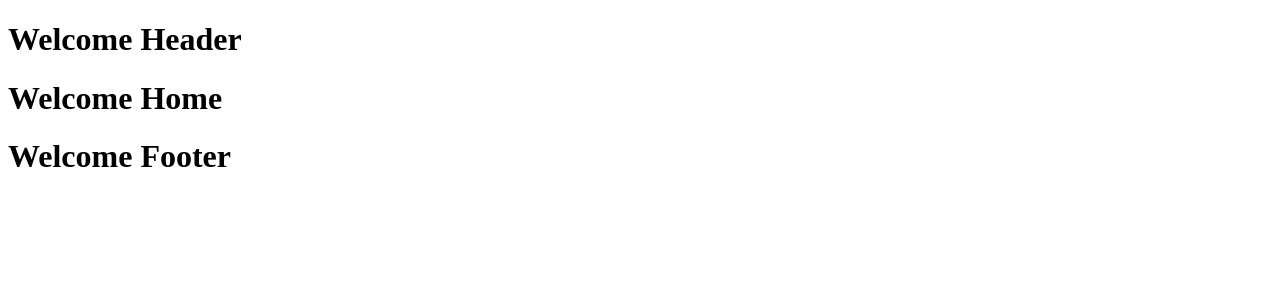
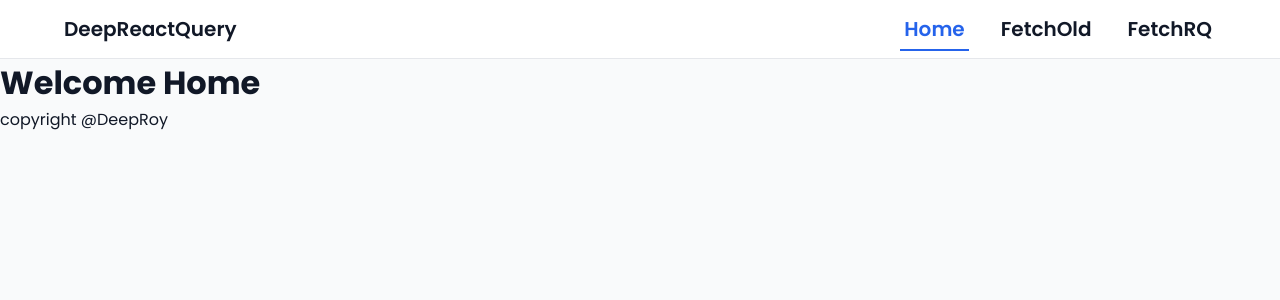
Before and after one commit to Deeproy007311/React-Query, a React app: page / in a window 1280 px wide. Shown: the top 300 px of the page. Built offline with nearby package versions, Linux system fonts and the light colour scheme; the HTML template or start-up script is replaced by a standard one.

Commit message:
Modified UI and updated components

```diff
--- a/src/App.css
+++ b/src/App.css
@@ -0,0 +1,77 @@
+@import url("https://fonts.googleapis.com/css2?family=Poppins:wght@300;400;500;600;700&display=swap");
+
+/* Reset */
+* {
+  margin: 0;
+  padding: 0;
+  box-sizing: border-box;
+}
+
+body {
+  font-family: "Poppins", sans-serif;
+  background-color: #f9fafb;
+  color: #111827;
+}
+
+/* Header */
+header {
+  background-color: #ffffff;
+  border-bottom: 1px solid #e5e7eb;
+  position: sticky;
+  top: 0;
+  z-index: 100;
+}
+
+/* Container */
+header div {
+  max-width: 1200px;
+  margin: auto;
+  padding: 14px 24px;
+  display: flex;
+  align-items: center;
+  justify-content: space-between;
+}
+
+/* Logo */
+header a:first-child {
+  font-size: 20px;
+  font-weight: 600;
+  color: #111827;
+  text-decoration: none;
+}
+
+/* Nav List */
+header ul {
+  list-style: none;
+  display: flex;
+  gap: 28px;
+}
+
+/* Links */
+header ul li a {
+  text-decoration: none;
+  font-size: 15px;
+  font-weight: 500;
+  color: #4b5563;
+  padding: 6px 4px;
+  transition: color 0.2s ease;
+}
+
+/* Hover */
+header ul li a:hover {
+  color: #111827;
+}
+
+/* Active NavLink */
+header ul li a.active {
+  color: #2563eb; /* Professional blue */
+  border-bottom: 2px solid #2563eb;
+}
+
+/* Mobile */
+@media (max-width: 640px) {
+  header div {
+    flex-direction: column;
+    gap: 10px;
+  }
+}
--- a/src/App.jsx
+++ b/src/App.jsx
@@ -3,6 +3,8 @@ import { MainLayout } from "./components/Layouts/MainLayout";
 import { Home } from "./pages/Home";
 import { FetchOld } from "./pages/FetchOld";
 import { FetchRQ } from "./pages/FetchRQ";
+import "./App.css"
+import { QueryClient, QueryClientProvider } from "@tanstack/react-query";
 
 const App = () => {
 
@@ -28,8 +30,12 @@ const App = () => {
 
   ])
 
+  const queryClient = new QueryClient();
+
   return (
-    <RouterProvider router={router}></RouterProvider>
+    <QueryClientProvider client={queryClient}>
+      <RouterProvider router={router}></RouterProvider>
+    </QueryClientProvider>
   )
 }
 
--- a/src/components/Layouts/Footer.jsx
+++ b/src/components/Layouts/Footer.jsx
@@ -1,5 +1,7 @@
 export const Footer = ()=>{
     return(
-        <h1>Welcome Footer</h1>
+        <footer>
+            <p>copyright @DeepRoy</p>
+        </footer>
     )
 }
--- a/src/components/Layouts/Header.jsx
+++ b/src/components/Layouts/Header.jsx
@@ -1,5 +1,22 @@
+import { NavLink } from "react-router-dom"
+
 export const Header = ()=>{
     return(
-        <h1>Welcome Header</h1>
+        <header>
+            <div>
+                <NavLink to="/">DeepReactQuery</NavLink>
+                <ul>
+                    <li>
+                        <NavLink to="/">Home</NavLink>
+                    </li>
+                    <li>
+                        <NavLink to="/trad">FetchOld</NavLink>
+                    </li>
+                    <li>
+                        <NavLink to="/rq">FetchRQ</NavLink>
+                    </li>
+                </ul>
+            </div>
+        </header>
     )
 }
```
Also changed, not shown: 1 other file (tests, documents, lock files or other folders).
